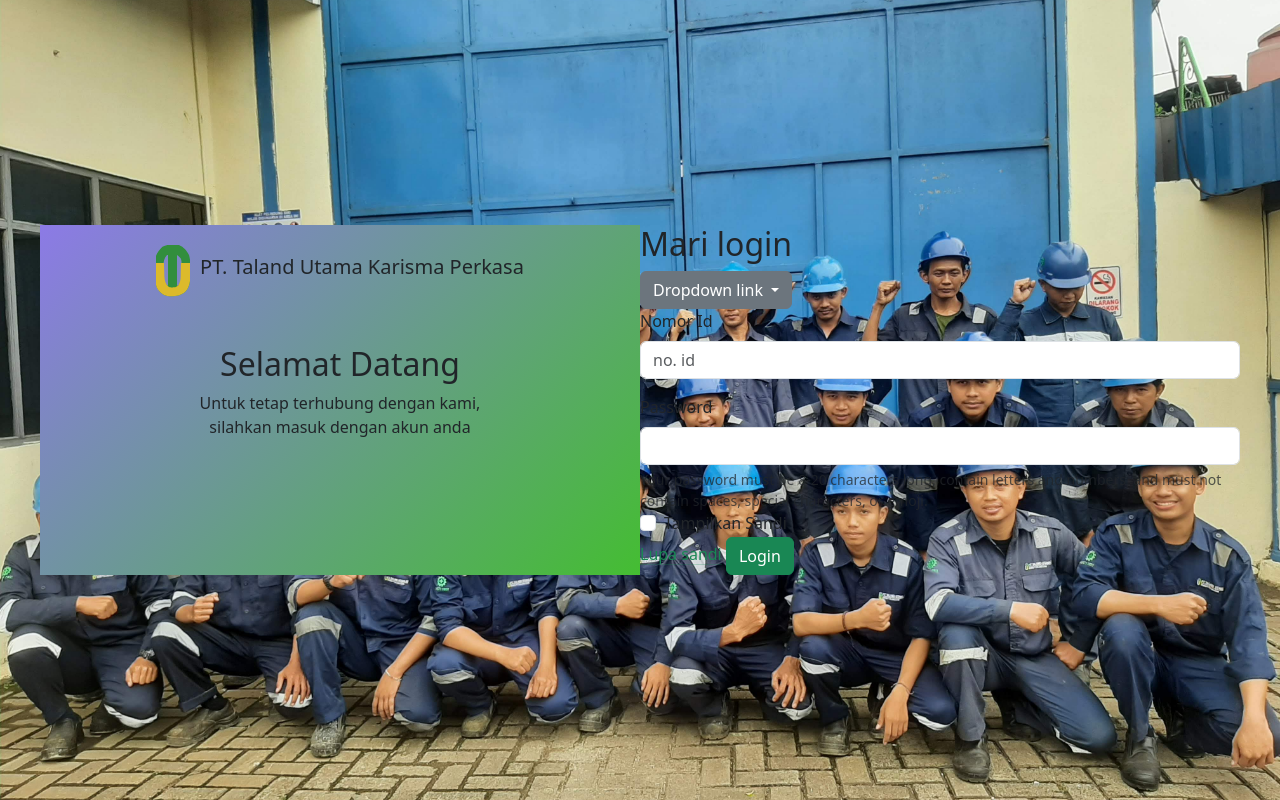
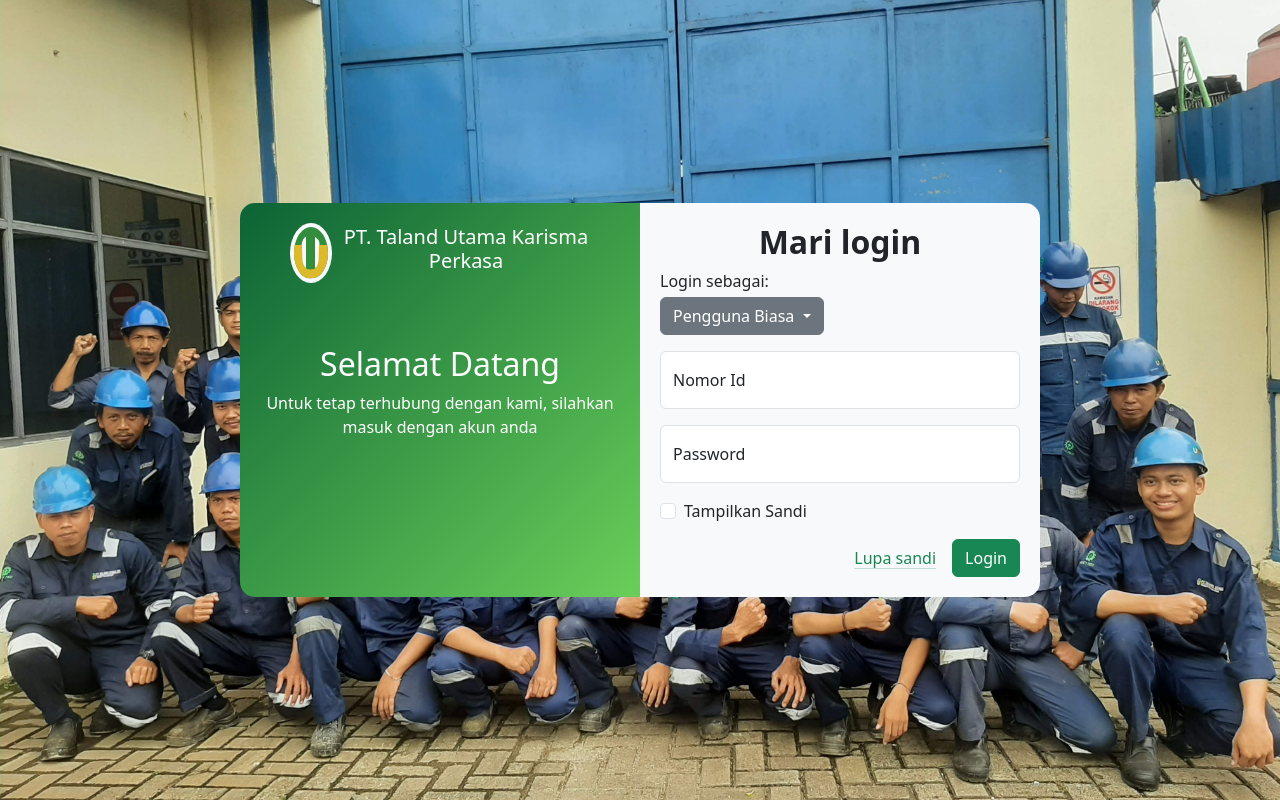
Before and after one commit to fatahillah2606/tukp-datakeeper, a PHP site: page / in a window 1280 px wide. Run offline with PHP 8.4, Linux system fonts and the light colour scheme.

Commit message:
Membuat halaman login

```diff
--- a/assets/css/login.css
+++ b/assets/css/login.css
@@ -9,13 +9,15 @@ body {
 }
 .konten-login {
   width: 100%;
-  max-width: 1200px;
+  max-width: 800px;
   height: auto;
   display: flex;
+  border-radius: 15px;
+  overflow: hidden;
 }
 .konten-login .konten-kiri {
-  background: linear-gradient(-45deg, #44bd32, #8c7ae6);
-  padding: 20px;
+  background: linear-gradient(-45deg, #69cf59, #0c6335);
+  padding: 20px 50px;
   position: relative;
 }
 .konten-login .konten-kiri .logo {
@@ -24,15 +26,26 @@ body {
   align-items: center;
   gap: 10px;
 }
+
+.konten-login .konten-kiri .logo h5 {
+  color: #fff;
+  text-align: center;
+}
 .konten-login > * {
   width: 50%;
 }
 .konten-login .konten-kiri .center {
   position: absolute;
   top: 50%;
-  left: 50%;
-  transform: translate(-50%, -50%);
+  left: 0%;
+  transform: translateY(-50%);
+  width: 100%;
 }
 .konten-login .konten-kiri .center * {
+  color: #fff;
   text-align: center;
 }
+
+.konten-login .konten-kanan {
+  padding: 20px;
+}
--- a/index.html
+++ b/index.html
@@ -2,9 +2,15 @@
 <html lang="en">
   <head>
     <meta charset="UTF-8" />
-    <meta name="viewport" content="width=device-width, initial-scale=1.0" />
+    <meta
+      name="viewport"
+      content="width=device-width, initial-scale=1.0"
+    />
     <title>login andika</title>
-    <link rel="stylesheet" href="assets/css/login.css" />
+    <link
+      rel="stylesheet"
+      href="assets/css/login.css"
+    />
     <link
       rel="stylesheet"
       href="	https://cdn.jsdelivr.net/npm/bootstrap@5.3.3/dist/css/bootstrap.min.css"
@@ -15,21 +21,28 @@
       <!-- login kiri -->
       <div class="konten-kiri">
         <div class="logo">
-          <img src="assets/images/logo.svg" alt="" />
+          <img
+            src="assets/images/logo.svg"
+            alt=""
+            class="bg-light rounded-circle p-1"
+          />
           <h5>PT. Taland Utama Karisma Perkasa</h5>
         </div>
         <div class="center">
           <h2>Selamat Datang</h2>
-          <p>
-            Untuk tetap terhubung dengan kami, silahkan masuk dengan akun anda
-          </p>
+          <p>Untuk tetap terhubung dengan kami, silahkan masuk dengan akun anda</p>
         </div>
       </div>
       <!-- login kanan -->
-      <div class="konten-kanan">
-        <h2>Mari login</h2>
-        <form action="" method="post" name="loginUser">
-          <div class="dropdown">
+      <div class="konten-kanan bg-light">
+        <h2 class="text-center fw-bold">Mari login</h2>
+        <form
+          action=""
+          method="post"
+          name="loginUser"
+        >
+          <p class="fs-6 mb-1">Login sebagai:</p>
+          <div class="dropdown mb-3">
             <a
               class="btn btn-secondary dropdown-toggle"
               href="#"
@@ -37,54 +50,87 @@
               data-bs-toggle="dropdown"
               aria-expanded="false"
             >
-              Dropdown link
+              Pengguna Biasa
             </a>
 
             <ul class="dropdown-menu">
-              <li><a class="dropdown-item" href="#">Action</a></li>
-              <li><a class="dropdown-item" href="#">Another action</a></li>
-              <li><a class="dropdown-item" href="#">Something else here</a></li>
+              <li>
+                <a
+                  class="dropdown-item"
+                  href="#"
+                  >Pengguna biasa</a
+                >
+              </li>
+              <li>
+                <a
+                  class="dropdown-item"
+                  href="#"
+                  >Admin</a
+                >
+              </li>
+              <li>
+                <a
+                  class="dropdown-item"
+                  href="#"
+                  >Tamu</a
+                >
+              </li>
             </ul>
           </div>
-          <div class="mb-3">
-            <label for="userid" class="form-label">Nomor Id</label>
+          <div class="form-floating mb-3">
             <input
               type="number"
               class="form-control"
               id="userid"
-              placeholder="no. id"
+              placeholder="no.id"
             />
+            <label
+              for="userid"
+              class="form-label"
+              >Nomor Id</label
+            >
           </div>
-          <label for="userpassword" class="form-label">Password</label>
+          <div class="form-floating">
             <input
               type="password"
               id="userpassword"
               class="form-control"
-            aria-describedby="passwordHelpBlock"
+              placeholder="password"
             />
-          <div id="passwordHelpBlock" class="form-text">
-            Your password must be 8-20 characters long, contain letters and
-            numbers, and must not contain spaces, special characters, or emoji.
+            <label
+              for="userpassword"
+              class="form-label"
+              >Password</label
+            >
           </div>
-          <div class="form-check">
+          <div class="form-check mt-3 mb-3">
             <input
               class="form-check-input"
               type="checkbox"
               value=""
               id="flexCheckDefault"
             />
-            <label class="form-check-label" for="flexCheckDefault">
+            <label
+              class="form-check-label"
+              for="flexCheckDefault"
+            >
               Tampilkan Sandi
             </label>
           </div>
+          <div class="buttons mt-3 d-flex flex-row-reverse gap-3 align-items-center">
+            <button
+              type="submit"
+              name="masukUser"
+              class="btn btn-success"
+            >
+              Login
+            </button>
             <a
               href="#"
               class="link-success link-offset-2 link-underline-opacity-25 link-underline-opacity-100-hover"
               >Lupa sandi</a
             >
-          <button type="submit" name="masukUser" class="btn btn-success">
-            Login
-          </button>
+          </div>
         </form>
       </div>
     </div>
```
Lines whose indentation alone changed are shown as unchanged.
